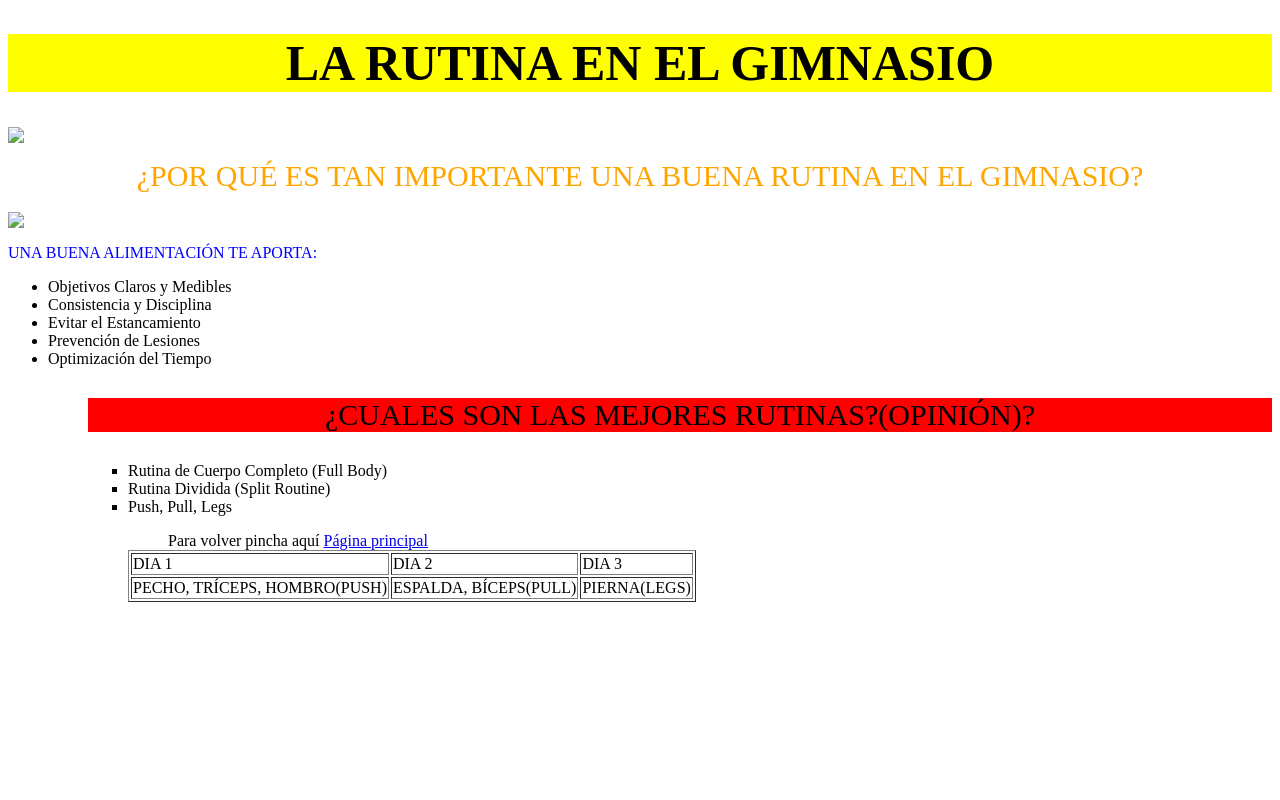
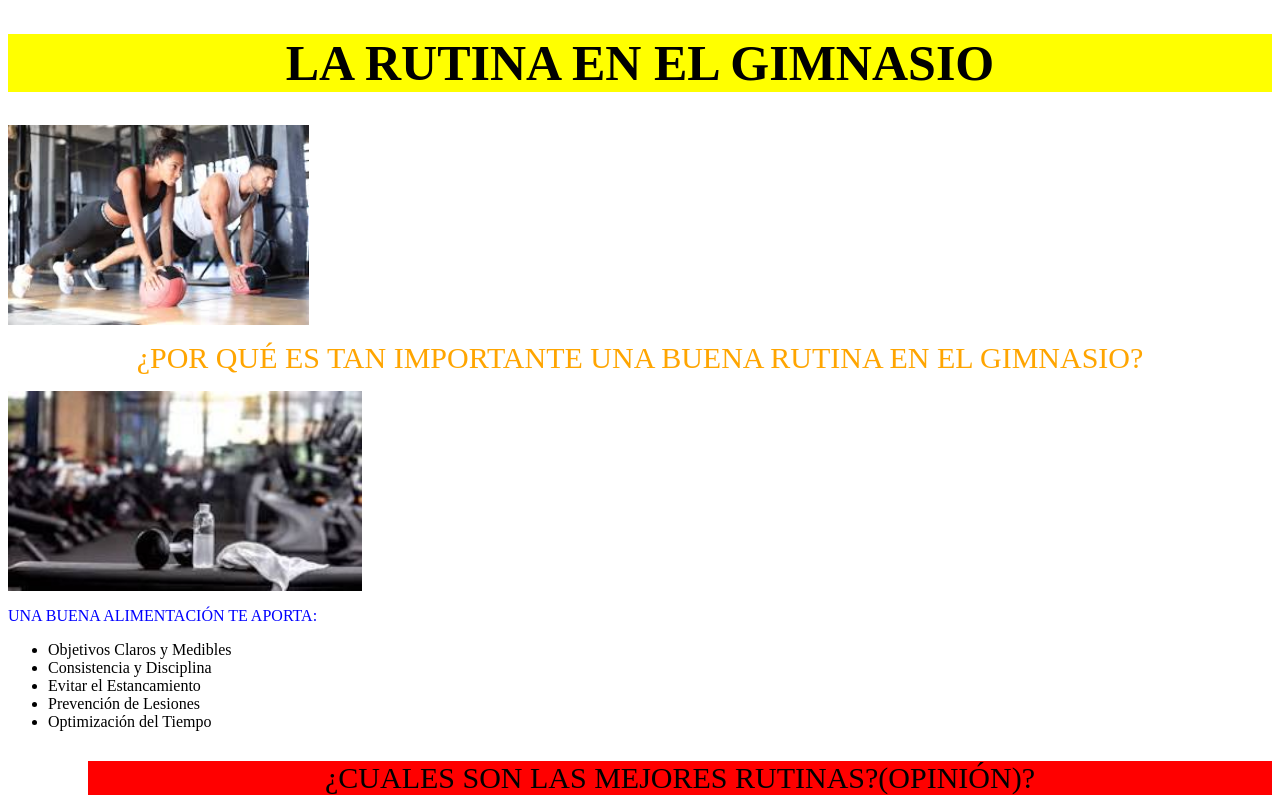
Before and after one commit to MigBorNor/MigBorNor.github.io, a plain HTML site: page index3.html in a window 1280 px wide. Shown: the top 800 px of the page. Drawn offline with Linux system fonts and the light colour scheme.

Commit message:
Atualizar imagenes

```diff
--- a/index3.html
+++ b/index3.html
@@ -6,10 +6,10 @@
  </head>
  <body/>
 	<h1 align=center style="background-color:yellow; font-size:50px">LA RUTINA EN EL GIMNASIO</h1>
-	<img align=center src="imagenes/rutina.jpeg" width"200" height="200">
+	<img align=center src="rutina.jpeg" width"200" height="200">
 	<p align=center><span align=center style="font-size:30px ;color:orange">¿POR QUÉ ES TAN IMPORTANTE UNA BUENA RUTINA EN EL GIMNASIO?</p>
 	<p>
-	<img align=center src="imagenes/gimnasio3.jpeg" width"200" height="200">
+	<img align=center src="gimnasio3.jpeg" width"200" height="200">
 	<p align=centr><spam style="color:blue">UNA BUENA ALIMENTACIÓN TE APORTA:
 	<ul>
 		<li>Objetivos Claros y Medibles</li>
```
